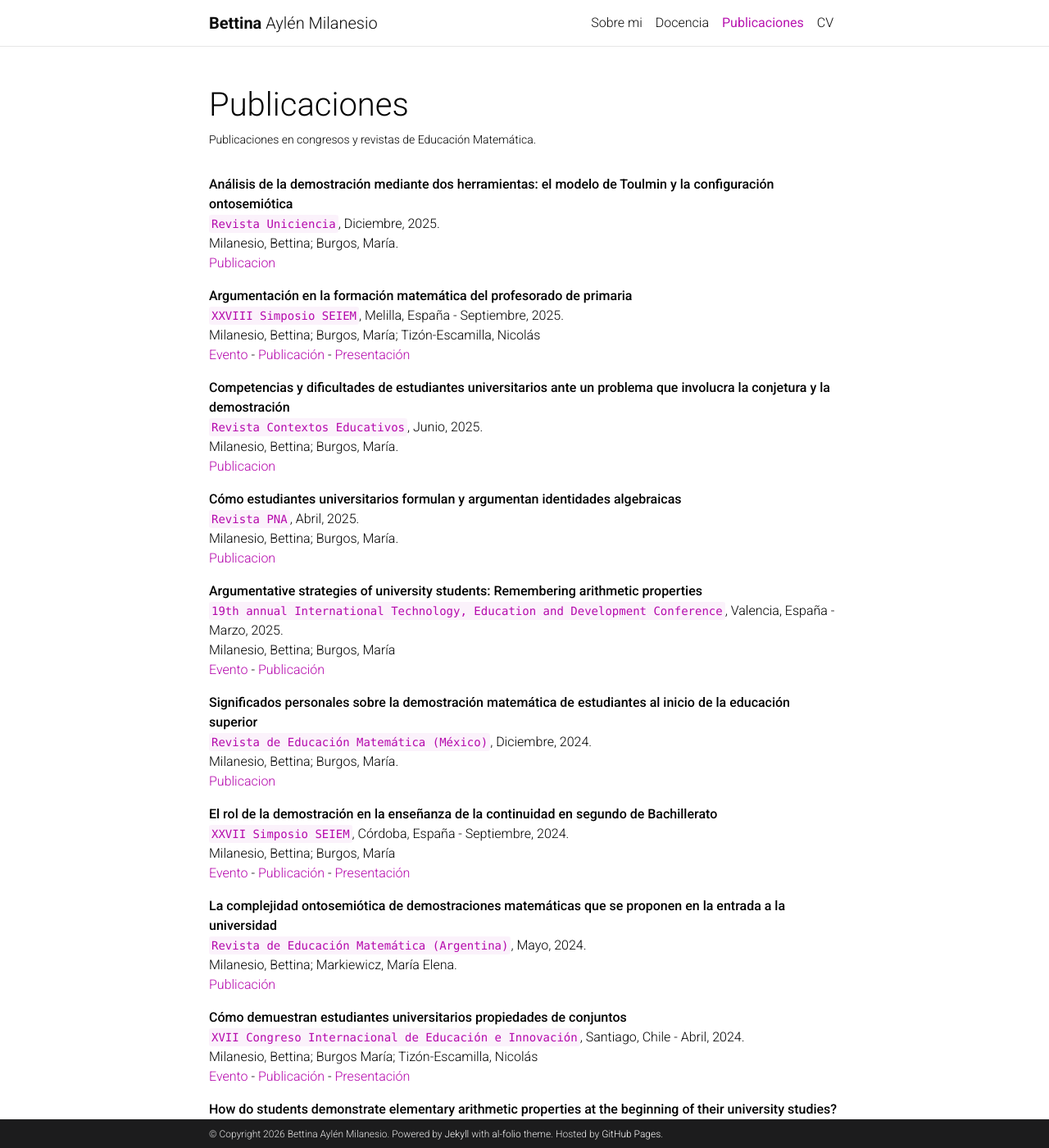
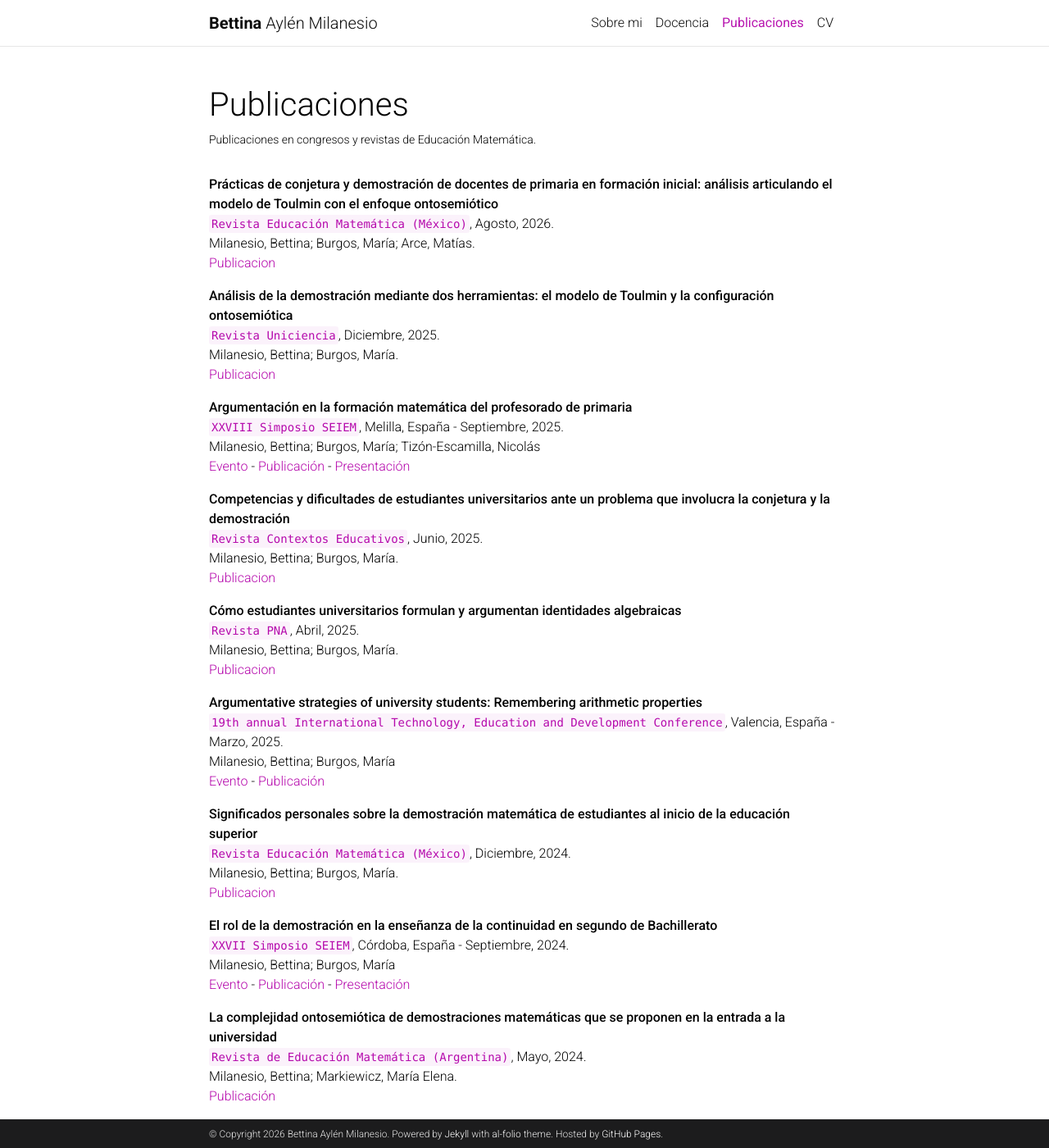
Before and after one commit to bmilanesio/bmilanesio.github.io, a Jekyll site: the page built from _pages/presentations.md, in a window 1280 px wide and 1400 px high. Shown: the whole window at 82% size. Built offline with Jekyll 4.4.1, drawn with Linux system fonts in a browser that asks for light colours; comment, search, counter and statistics services are not loaded; a style sheet for code colours, icons or effects is not loaded.

Commit message:
actualizando CV

```diff
--- a/_pages/presentations.md
+++ b/_pages/presentations.md
@@ -6,6 +6,11 @@
 nav: true
 nav_order: 3
 ---
+
+**Prácticas de conjetura y demostración de docentes de primaria en formación inicial: análisis articulando el modelo de Toulmin con el enfoque ontosemiótico**\
+`Revista Educación Matemática (México)`, Agosto, 2026.\
+Milanesio, Bettina; Burgos, María; Arce, Matías.\
+[Publicacion](https://doi.org/10.24844/EM3802.02)
 
 **Análisis de la demostración mediante dos herramientas: el modelo de Toulmin y la configuración ontosemiótica**\
 `Revista Uniciencia`, Diciembre, 2025.\
```
Also changed, not shown: other parts of _pages/presentations.md (+1 -1 lines).
